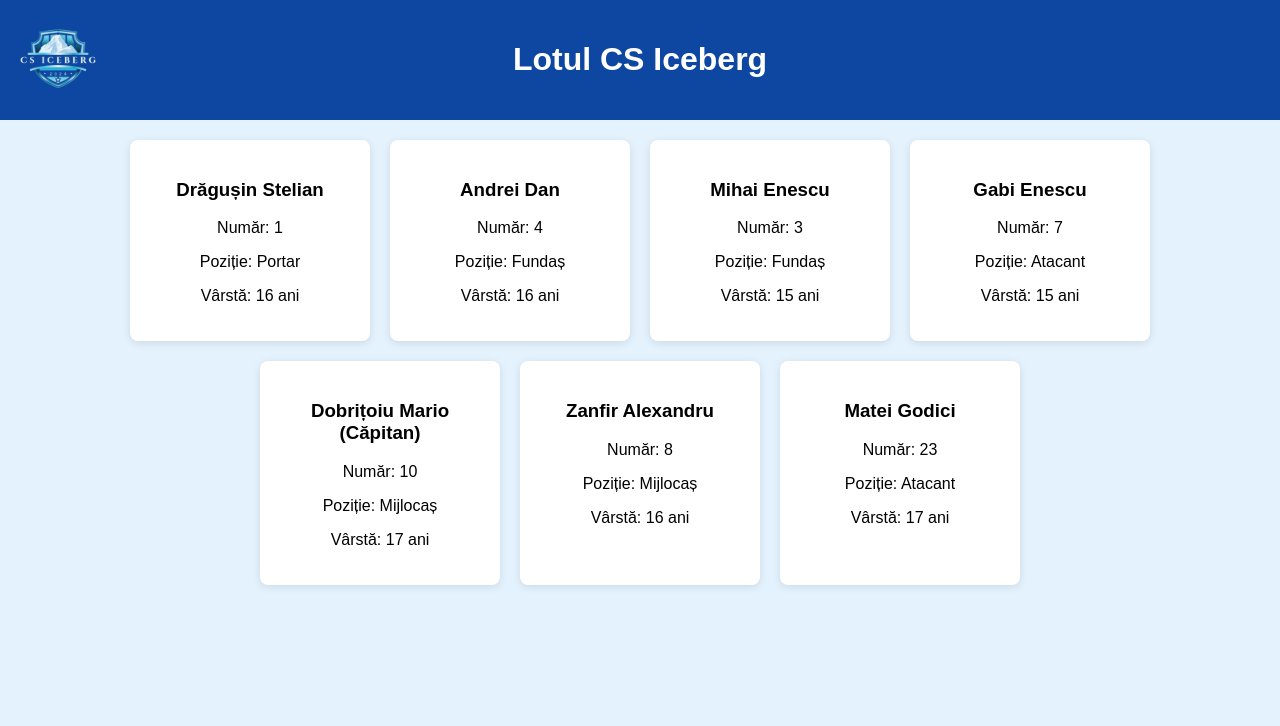
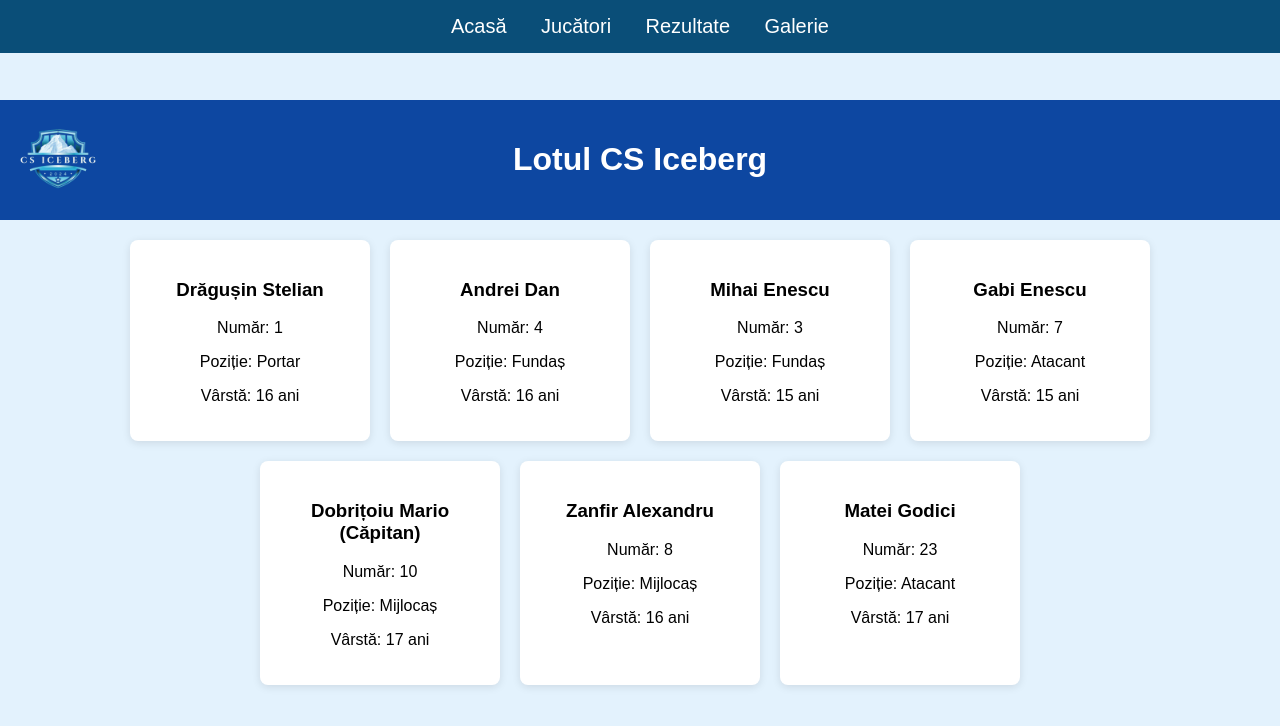
Before and after one commit to CSICEBERGROMANIA/cs-iceberg, a plain HTML site: page jucatori.html in a window 1280 px wide. Drawn offline with Linux system fonts and the light colour scheme.

Commit message:
Update jucatori.html

```diff
--- a/jucatori.html
+++ b/jucatori.html
@@ -8,6 +8,15 @@
     <link rel="stylesheet" href="style.css">
 </head>
 <body>
+    <header style="background-color: #0a4e78; padding: 15px 0; position: fixed; width: 100%; top: 0; z-index: 999;">
+  <nav style="text-align: center;">
+    <a href="index.html" style="color: white; text-decoration: none; margin: 0 15px; font-size: 20px;">Acasă</a>
+    <a href="jucatori.html" style="color: white; text-decoration: none; margin: 0 15px; font-size: 20px;">Jucători</a>
+    <a href="rezultate.html" style="color: white; text-decoration: none; margin: 0 15px; font-size: 20px;">Rezultate</a>
+    <a href="galerie.html" style="color: white; text-decoration: none; margin: 0 15px; font-size: 20px;">Galerie</a>
+  </nav>
+</header>
+    <div style="margin-top: 100px;"></div>
     <header>
         <img src="logo.png" alt="CS Iceberg Logo" class="site-logo">
         <h1>Lotul CS Iceberg</h1>
```
